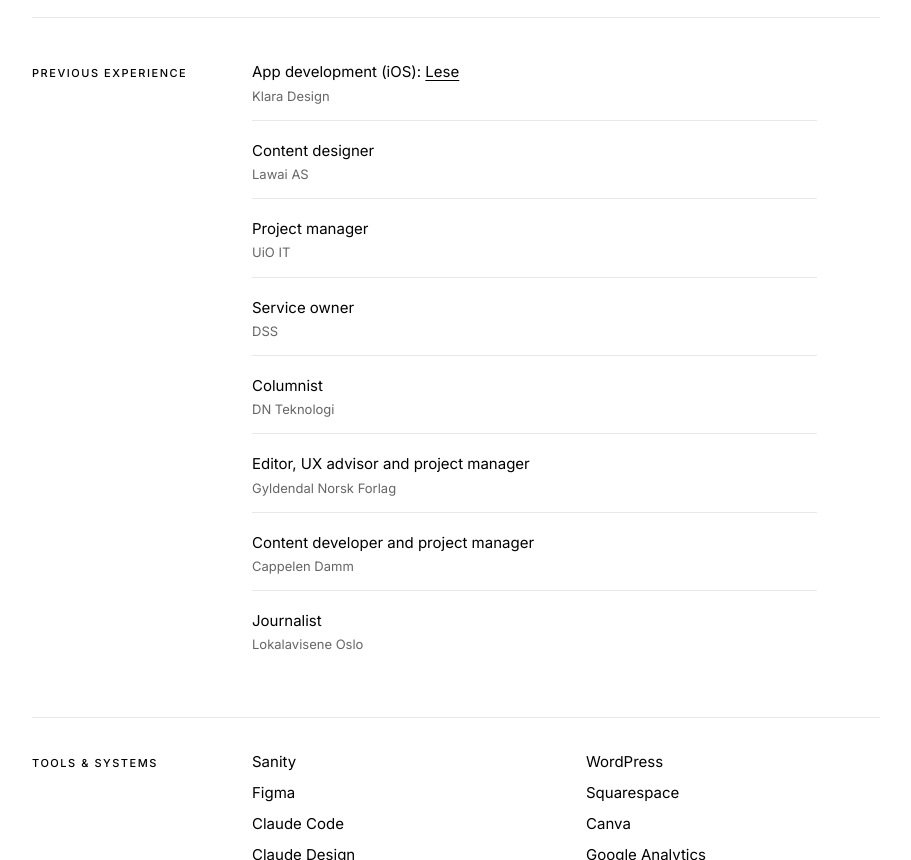
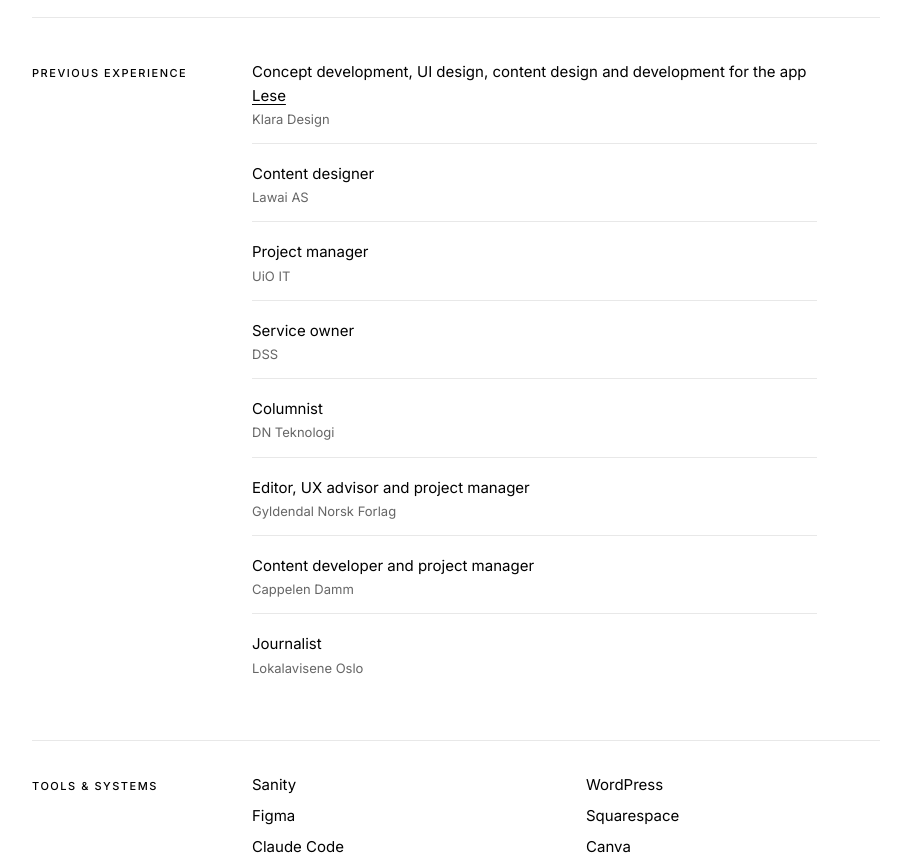
Before and after one commit to idameland/klaradesign.no, a plain HTML site: page index.html in a window 1280 px wide. Shown: the part 981-1841 px from the top of the page, without its empty margins (184-1095 px from the left). Drawn offline with Linux system fonts and the light colour scheme.

Commit message:
Ny tekst for Lese under Previous experience (#4)
Claude-Session: https://claude.ai/code/session_01FPVuNwAi1AJXTJrt8gsrY8

Co-authored-by: Claude Opus 5.5 <noreply@anthropic.com>

```diff
--- a/index.html
+++ b/index.html
@@ -366,7 +366,7 @@
         <div class="row">
           <h2>Previous experience</h2>
           <ul class="exp-list">
-            <li><span class="exp-role">App development (iOS): <a href="https://apps.apple.com/no/app/lese/id6803094767?l=nb" target="_blank" rel="noopener" aria-label="Lese in the App Store (opens in new tab)">Lese</a></span><span class="exp-org">Klara Design</span></li>
+            <li><span class="exp-role">Concept development, UI design, content design and development for the app <a href="https://apps.apple.com/no/app/lese/id6803094767?l=nb" target="_blank" rel="noopener" aria-label="Lese in the App Store (opens in new tab)">Lese</a></span><span class="exp-org">Klara Design</span></li>
             <li><span class="exp-role">Content designer</span><span class="exp-org">Lawai AS</span></li>
             <li><span class="exp-role">Project manager</span><span class="exp-org">UiO IT</span></li>
             <li><span class="exp-role">Service owner</span><span class="exp-org">DSS</span></li>
```
